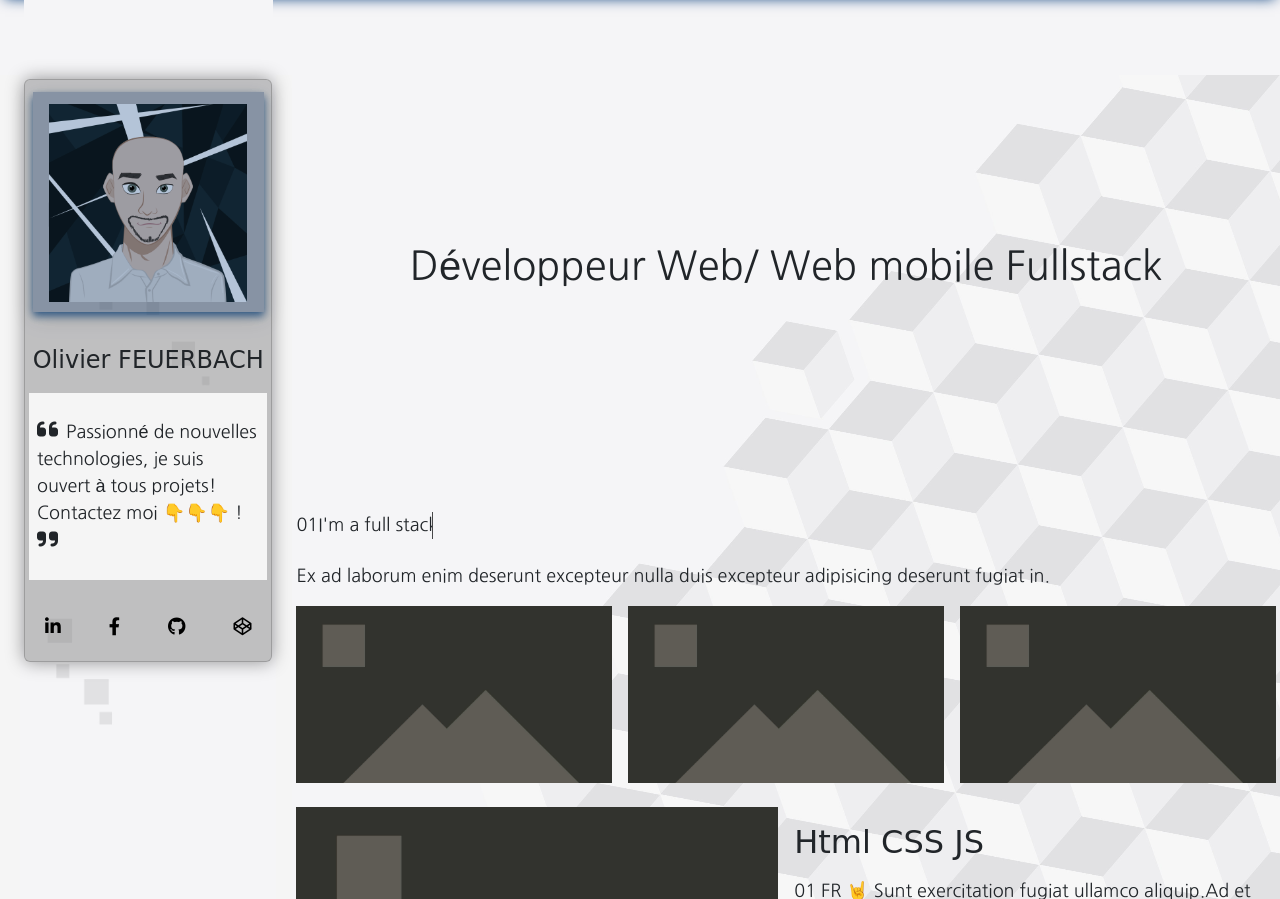
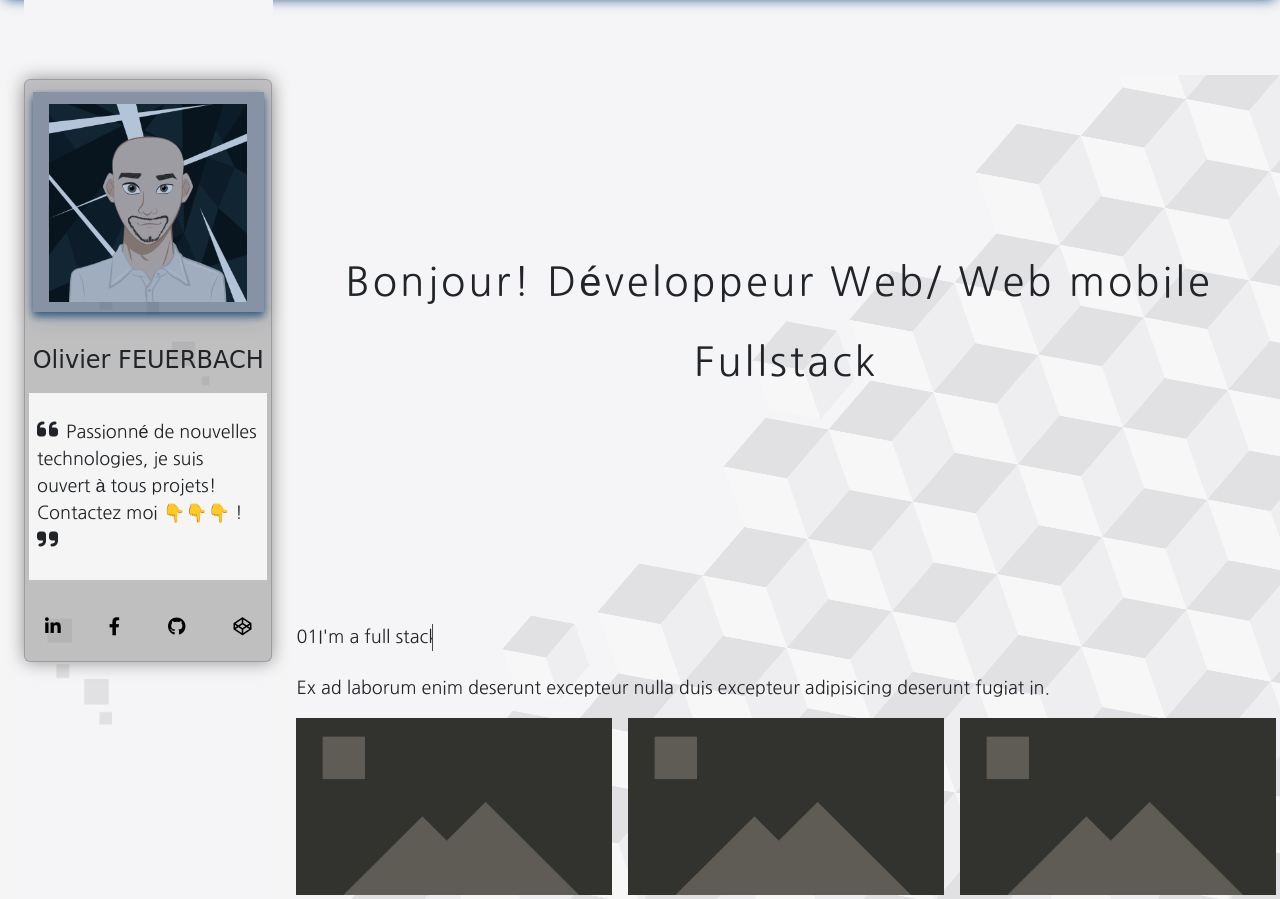
Before and after one commit to no-live/Portfolio-of, a PHP site: page / in a window 1280 px wide. Shown: the part 75-974 px from the top of the page. Run offline with PHP 8.4, Linux system fonts and the light colour scheme; some web fonts are replaced.

Commit message:
modified:   index.php

```diff
--- a/css/master.css
+++ b/css/master.css
@@ -39,11 +39,48 @@ body {
     background-color: #f5f5f7;
 
 }
-.titreh1{
+
+.title1{
     min-height: calc(12% + -28vw);
     padding-top: 15%;
     padding-bottom: 21%;
+    letter-spacing: 3px;
 }
+
+.bounce{
+    animation: bounce;
+}
+
+
+.bouncing-letters span {
+    animation-timing-function: linear;
+    animation-duration: 1s;
+    animation-iteration-count: 1;
+    display: inline-block;
+}
+
+@keyframes bounce {
+    20%,
+    50%,
+    80%,
+    to {
+        transform: scale(1, 1) translateY(0rem);
+    }
+    40% {
+        transform: scale(1.75, 0.65) translateY(-2rem);
+    }
+    45% {
+        transform: scale(1.75, 0.65);
+    }
+    70% {
+        transform: scale(1.25, 0.75);
+    }
+    90% {
+        transform: scale(1.15, 0.85);
+    }
+}
+
+
 span1::before{
     content: "";
     animation: contentsw 20s 4;
@@ -216,8 +253,15 @@ blockquote i {
 .ai-c {
     align-items: center;
 }
+.ac-c{
+    align-content: center;
+}
 .reverse{
     flex-direction: row-reverse;
+}
+
+.f-dir-row{
+    flex-direction: row;
 }
 
 /*ANCHOR FLEX-ITEMS*/
@@ -229,7 +273,7 @@ blockquote i {
 .f-m {
     flex: 1 1 300px;
 }
-.f-l{
+.f-l {
     flex: 1 1 400px;
 }
 /*ANCHOR SPACING*/
--- a/footer.php
+++ b/footer.php
@@ -2,5 +2,6 @@
      <p class="txt-ac"> <?php echo ($lang['LANG'])?> <small>© Copyright - Portfolio - 2023</small></p>
 </footer>
 <script src="./js/topnav.js"></script>
+<script src="./js/bouncing.js"></script>
 <!-- <script src="./js/background.js"></script> -->
 <!-- <script src="./js/tgdark.js"></script> -->
--- a/index.php
+++ b/index.php
@@ -5,7 +5,7 @@ include './inc/multilang.php';
 ?>
 <!DOCTYPE html>
 
-<html lang="<?php echo $lang['LANG'];?>">
+<html lang="<?php echo $lang['LANG']; ?>">
 
 
 <head>
@@ -22,11 +22,60 @@ include './inc/multilang.php';
     <div class="main-container d-flex f-wrap g-1">
         <?php include("./aside.php") ?>
         <main class="p-1 bgm">
-            <div class="text-center titreh1">
-                <h1><?php echo $lang['HEADER_TITLE']; ?></h1>
-            </div>
+            <?php
+            if (!isset($_SESSION['lang']) or ($_SESSION['lang']) == 'FR') {
+            ?>
+
+                    <h1 class="d-flex f-dir-row f-wrap jc-c title1">
+                        <p class="bouncing-letters text-center">
+                            <span>B</span><span>o</span><span>n</span><span>j</span><span>o</span><span>u</span><span>r</span><span>!</span>&nbsp
+                        </p>
+                        <p class="bouncing-letters text-center">
+                            <span>D</span><span>é</span><span>v</span><span>e</span><span>l</span><span>o</span><span>p</span><span>p</span><span>e</span><span>u</span><span>r</span>
+
+                            <span>W</span><span>e</span><span>b</span><span>/</span>&nbsp
+                        </p>
+                        <p class="bouncing-letters text-center">
+                            <span>W</span><span>e</span><span>b</span>
+
+                            <span>m</span><span>o</span><span>b</span><span>i</span><span>l</span><span>e</span>&nbsp
+                        </p>
+                        <p class="bouncing-letters text-center">
+                            <span>F</span><span>u</span><span>l</span><span>l</span><span>s</span><span>t</span><span>a</span><span>c</span><span>k</span>
+                        </p>
+
+                    </h1>
+
+
+            <?php } else {
+            ?>
+
+                    <h1 class="d-flex f-dir-row f-wrap jc-c title1">
+                        <p class="bouncing-letters">
+                            <span>H</span><span>e</span><span>l</span><span>l</span><span>o</span><span>!</span>&nbsp
+                        </p>
+                        <p class="bouncing-letters">
+                            <span>F</span><span>u</span><span>l</span><span>l</span><span>s</span><span>t</span><span>a</span><span>c</span><span>k</span>
+                            <!-- <div class="bouncing-letters"> -->
+                            <span>W</span><span>e</span><span>b</span><span>/</span>&nbsp
+                        </p>
+                        <p class="bouncing-letters">
+                            <span>M</span><span>o</span><span>b</span><span>i</span><span>l</span>
+                            <!-- <div class="bouncing-letters"> -->
+                            <span>W</span><span>e</span><span>b</span>&nbsp
+                        </p>
+                        <p class="bouncing-letters">
+                            <span>D</span><span>e</span><span>v</span><span>e</span><span>l</span><span>o</span><span>p</span><span>e</span><span>r</span>
+                        </p>
+
+                    </h1>
+
+
+            <?php } ?>
             <div class="inline-block rounded">
-                <div class="type1"><span1></span1></div>
+                <div class="type1">
+                    <span1></span1>
+                </div>
             </div>
             <p>Ex ad laborum enim deserunt excepteur nulla duis excepteur adipisicing deserunt fugiat in.</p>
             <div class="d-flex g-1">
--- /dev/null
+++ b/js/bouncing.js
@@ -0,0 +1,16 @@
+console.log("script bouncing.js is running...");
+document.querySelectorAll(".bouncing-letters>span").forEach((element) => {
+    element.addEventListener("mouseover", (e) => bounce(e.target));
+});
+
+function bounce(letter) {
+    if (!letter.classList.contains("bounce")) {
+        letter.classList.add("bounce");
+        setTimeout(
+            function () {
+                letter.classList.remove("bounce");
+            },
+            1000
+        );
+    }
+}
```
